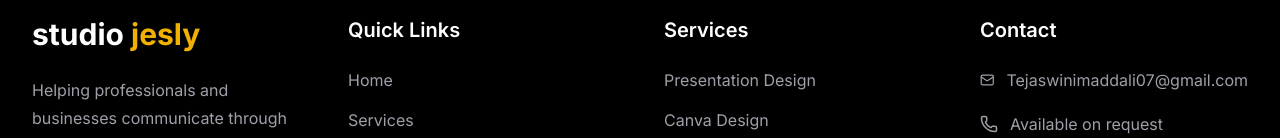
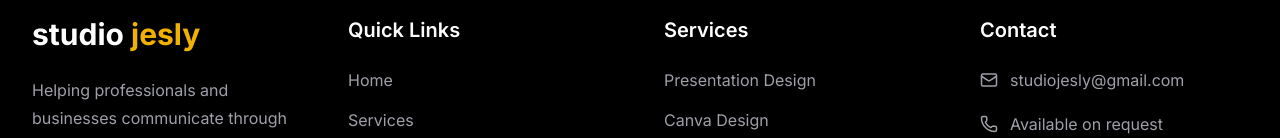
Before and after one commit to MTejaswini02/Studio-Jesly, a React (Vite) app in the folder Frontend/: page / in a window 1280 px wide. Shown: the part 3555-3693 px from the top of the page. Built offline with nearby package versions, Linux system fonts and the light colour scheme.

Commit message:
Changed Mail address

```diff
--- a/Frontend/src/components/Footer/Footer.jsx
+++ b/Frontend/src/components/Footer/Footer.jsx
@@ -98,8 +98,8 @@ function Footer() {
 
               <div className="flex items-center gap-3 text-zinc-400">
                 <Mail size={18} />
-                <a href="mailto: Tejaswinimaddali07@gmail.com">
-                  <span>Tejaswinimaddali07@gmail.com</span>
+                <a href="mailto: studiojesly@gmail.com">
+                  <span>studiojesly@gmail.com</span>
                 </a>
 
               </div>
--- a/Frontend/src/pages/Contact.jsx
+++ b/Frontend/src/pages/Contact.jsx
@@ -171,7 +171,7 @@ function Contact() {
             {/* Email */}
 
             <a
-              href="mailto:Tejaswinimaddali07@gmail.com"
+              href="studiojesly@gmail.com"
               className="group bg-[#161B22] rounded-3xl border border-zinc-800 p-6 md:p-10 flex items-center gap-6 hover:-translate-y-1 hover:border-yellow-500/40 transition-all duration-300"
             >
 
@@ -187,7 +187,7 @@ function Contact() {
                 </h3>
 
                 <p className="text-zinc-400 break-all group-hover:text-zinc-300 transition-colors">
-                  Tejaswinimaddali07@gmail.com
+                  studiojesly@gmail.com
                 </p>
 
               </div>
```
